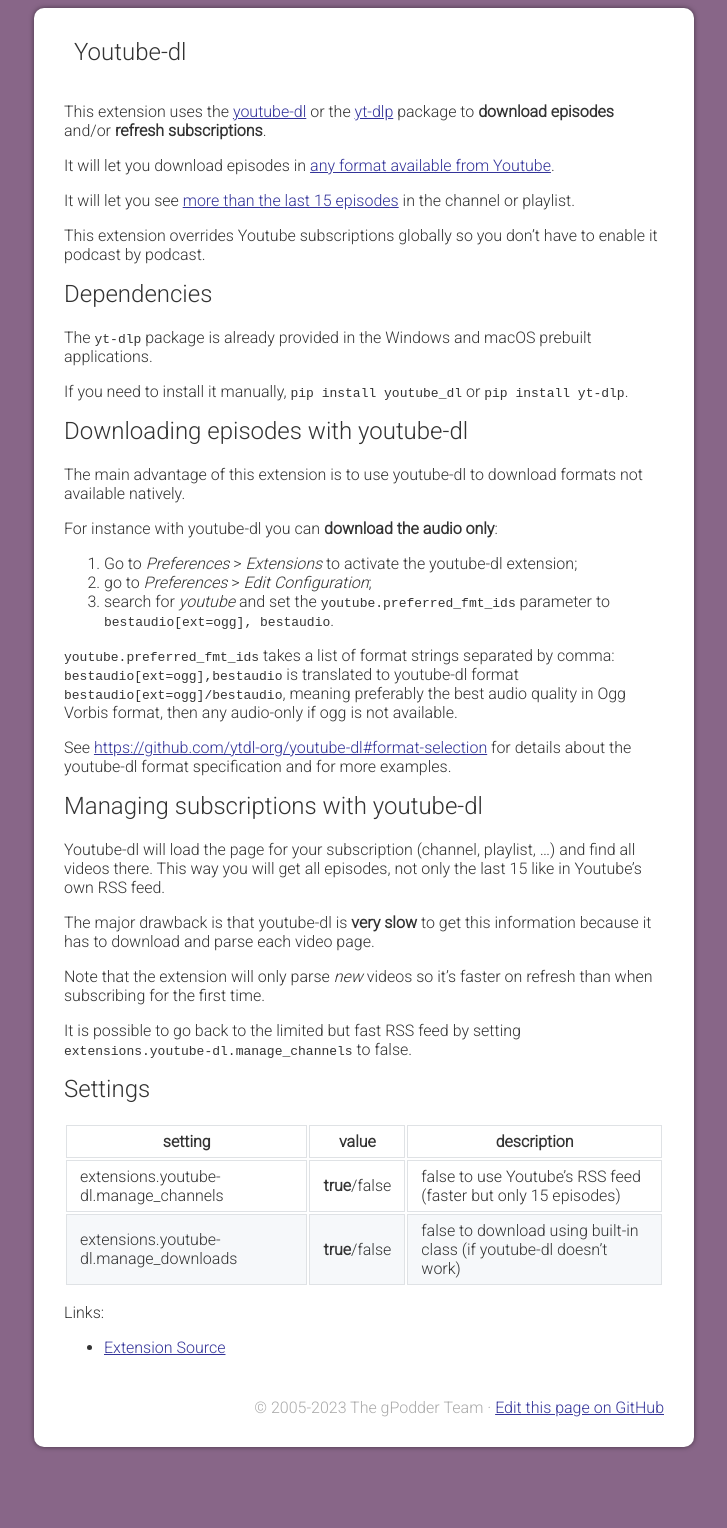
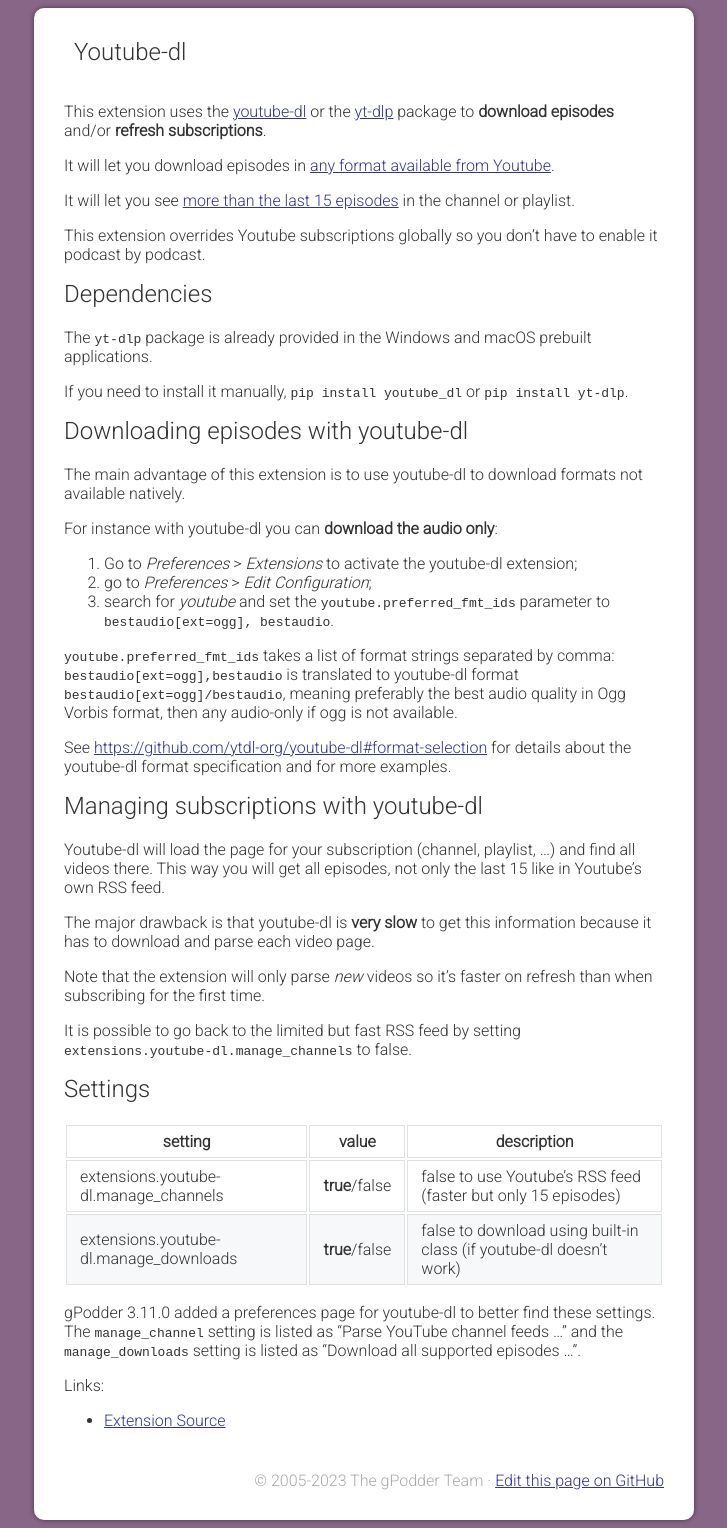
Before and after one commit to gpodder/gpodder.github.io, a Jekyll site: the page built from docs/extensions/youtubedl.md, in a window 1280 px wide. Shown: the whole page, without its empty margins (276-1003 px from the left). Built offline with Jekyll 4.4.1, drawn with Linux system fonts in a browser that asks for light colours; our own code applies the rules of GitHub Pages for plain Markdown files; before the commit the page ends 1455 px from its top, so only the background shows below that.

Commit message:
Mention the new preferences page for youtube-dl extension.

```diff
--- a/docs/extensions/youtubedl.md
+++ b/docs/extensions/youtubedl.md
@@ -59,6 +59,10 @@
 | extensions.youtube-dl.manage_channels     | **true**/false | false to use Youtube's RSS feed (faster but only 15 episodes)                 |
 | extensions.youtube-dl.manage_downloads    | **true**/false | false to download using built-in class (if youtube-dl doesn't work)           |
 
+gPodder 3.11.0 added a preferences page for youtube-dl to better find these settings.
+The `manage_channel` setting is listed as "Parse YouTube channel feeds ..."
+and the `manage_downloads` setting is listed as "Download all supported episodes ...".
+
 Links:
 
 - [Extension Source](https://github.com/gpodder/gpodder/blob/master/share/gpodder/extensions/youtube-dl.py)
```
